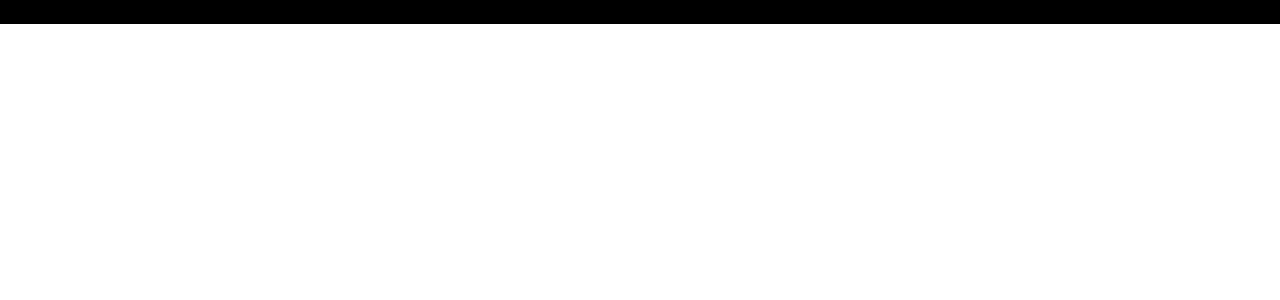
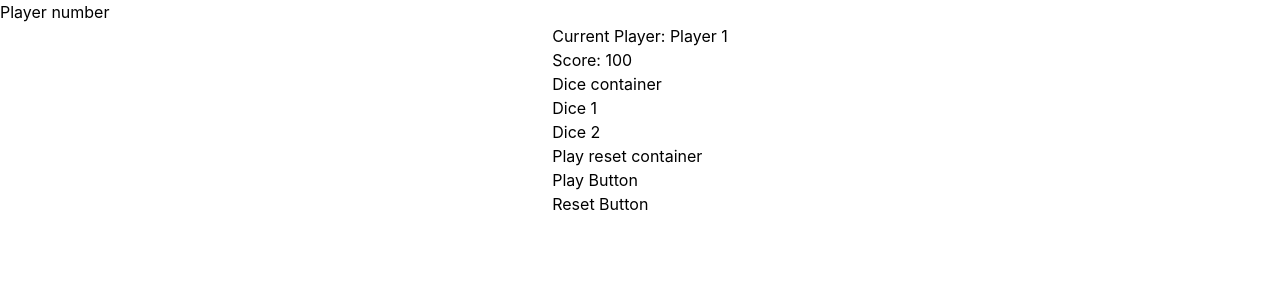
Before and after one commit to Gaello-Rajaonah/dice-app, a React (Create React App) app: page / in a window 1280 px wide. Shown: the top 300 px of the page. Built offline with nearby package versions, Linux system fonts and the light colour scheme.

Commit message:
Init components

```diff
--- /dev/null
+++ b/src/containers/DicePlatform/DicePlatform.tsx
@@ -0,0 +1,25 @@
+const DicePlatform = () => {
+    return (
+      <div className="">
+         <h3>Current Player: Player 1</h3>
+
+         <h3>Score: 100</h3>
+
+         <div>
+
+            Dice container
+            <div>Dice 1</div>
+            <div>Dice 2</div>
+
+         </div>
+
+         <div>
+            Play reset container
+            <div>Play Button</div>
+            <div>Reset Button</div>
+         </div>
+      </div>
+    );
+  };
+
+  export default DicePlatform;
--- /dev/null
+++ b/src/containers/DicePlatform/index.tsx
@@ -0,0 +1,3 @@
+import DicePlatform from "./DicePlatform";
+
+export default DicePlatform
--- a/src/index.css
+++ b/src/index.css
@@ -11,6 +11,11 @@
   -moz-osx-font-smoothing: grayscale;
 }
 
+html, body, #root {
+  margin: 0;
+  height: 100%;
+}
+
 code {
   font-family: source-code-pro, Menlo, Monaco, Consolas, 'Courier New',
     monospace;
--- a/src/pages/DiceHome/DiceHome.tsx
+++ b/src/pages/DiceHome/DiceHome.tsx
@@ -1,8 +1,16 @@
+import DicePlatform from "../../containers/DicePlatform";
+
 const DiceHome = () => {
     return (
-      <div className="h-full bg-black">
-         DiceHome
-      </div>
+
+        <div>
+            <h3> Player number </h3>
+        <div className="flex h-full w-full items-center justify-center">
+         <DicePlatform/>
+        </div>
+
+        </div>
+
     );
   };
 
```
